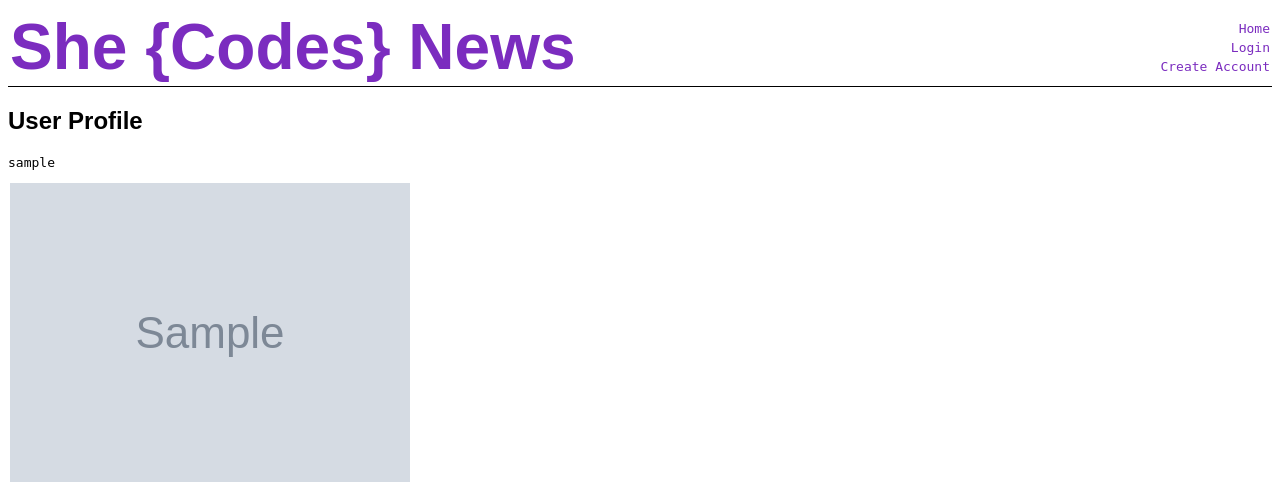
After one commit to jbehrend89/django_project_she_codes_news, a Django app: page /users/profile/1/ in a window 1280 px wide. The commit adds this page. Shown: the top 482 px of the page. Run offline with Django 3.2, Linux system fonts and the light colour scheme; tables that the repository leaves empty hold one stand-in row (values such as "Sample post"); grey boxes marked "Sample" are stand-in pictures; parts of the project's set-up code (start-up, migrations or seed data) failed here and were passed over; some web fonts are replaced.

Commit message:
Updated nav with user link

```diff
--- a/she_codes_news/news/models.py
+++ b/she_codes_news/news/models.py
@@ -7,7 +7,8 @@ class NewsStory(models.Model):
     # author = models.CharField(max_length=200)
     author = models.ForeignKey(
         get_user_model(),
-        on_delete=models.CASCADE
+        on_delete=models.CASCADE,
+        related_name='stories'
     )
     pub_date = models.DateTimeField()
     content = models.TextField()
--- a/she_codes_news/news/templates/news/story.html
+++ b/she_codes_news/news/templates/news/story.html
@@ -9,9 +9,9 @@
 
 <div id="story-wrapper">
     <h2>{{ story.title }}</h2>
-    <h4>{{ story.author }}</h4>
+    <h4><a href="{% url 'users:profile' pk=story.author.pk %}">{{ story.author }}</a></h4>
     <div id="story-content">
-        <img src="{% static '/news/images/placeholder-5.jpg' %}">
+        <img src="{{ story.image }}">
         {{ story.content|linebreaks }}
     </div>
 </div>
--- a/she_codes_news/templates/nav.html
+++ b/she_codes_news/templates/nav.html
@@ -1,9 +1,10 @@
 <nav>
     <a href="{% url 'news:index' %}">Home</a>
     {% if request.user.is_authenticated %}
-        <a href="#">{{ user.username }}</a>
+        <a href="{% url 'users:profile' pk=user.pk %}">{{ user.username }}</a>
         <a href="{% url 'logout' %}">Logout</a>
     {% else %}
         <a href="{% url 'login' %}">Login</a>
+        <a href="{% url 'users:createAccount' %}">Create Account</a>
     {% endif %}
 </nav>
--- /dev/null
+++ b/she_codes_news/users/templates/users/customuser_detail.html
@@ -0,0 +1,9 @@
+{% extends 'base.html' %}
+
+{% block content %}
+<h2>User Profile</h2>
+<p>{{ object.username }}</p>
+{% for story in object.stories.all %}
+    {% include "news/storyCard.html" with story=story position=forloop.counter %}
+{% endfor %}
+{% endblock %}
--- a/she_codes_news/users/urls.py
+++ b/she_codes_news/users/urls.py
@@ -1,8 +1,10 @@
 from django.urls import path
 from .views import CreateAccountView
+from .views import UserProfileView
 
 app_name = 'users'
 
 urlpatterns = [
     path('create-account/', CreateAccountView.as_view(),name='createAccount'),
+    path('profile/<int:pk>/', UserProfileView.as_view(),name='profile'),
 ]
--- a/she_codes_news/users/views.py
+++ b/she_codes_news/users/views.py
@@ -3,8 +3,12 @@ from django.views.generic.edit import CreateView
 from django.views import generic
 from .models import CustomUser
 from .forms import CustomUserCreationForm
+from django.views.generic.detail import DetailView
 
 class CreateAccountView(CreateView):
     form_class = CustomUserCreationForm
     success_url = reverse_lazy('login')
     template_name = 'users/createAccount.html'
+
+class UserProfileView(DetailView):
+    model = CustomUser
```
